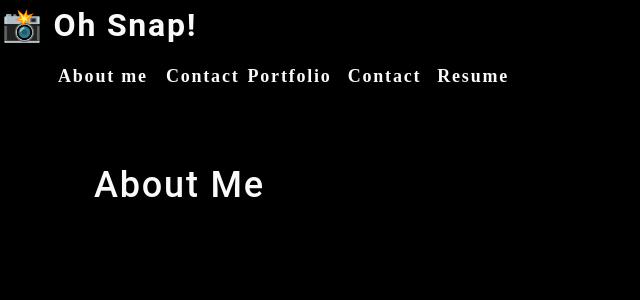
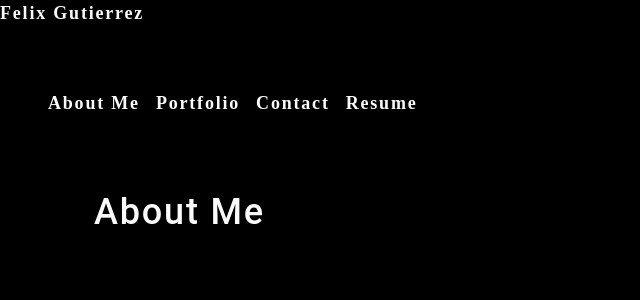
Before and after one commit to fgutierrez2191/dev-portfolio, a React (Create React App) app: page / in a window 1280 px wide. Shown: the top 300 px of the page, without its empty margins (0-640 px from the left). Built offline with nearby package versions, Linux system fonts and the light colour scheme.

Commit message:
added portfolio and footer components

```diff
--- a/src/App.js
+++ b/src/App.js
@@ -1,14 +1,37 @@
-import React from 'react';
+import React, { useState } from 'react';
 import About from './components/About';
 import Nav from './components/Nav';
+import Footer from './components/Footer';
+import Contact from './components/Contact'
+import Portfolio from './components/Portfolio';
+import Header from "./components/Header"
 
 function App() {
+
+
+  const [currentPage, handlePageChange] = useState('About');
+
+  const renderPage = () => {
+    switch (currentPage) {
+      case 'Portfolio':
+        return <Portfolio />;
+      case 'Contact':
+        return <Contact />;
+      default:
+        return <About />;
+    }
+  };
   return (
     <div>
-      <Nav></Nav>
+      <Header>
+      <Nav currentPage={currentPage} handlePageChange={handlePageChange}/>
+      </Header>
       <main>
-        <About></About>
+      <div>{renderPage(currentPage)}</div>
       </main>
+      <Footer>
+
+      </Footer>
     </div>
   );
 }
--- /dev/null
+++ b/src/components/Contact/index.js
@@ -0,0 +1,63 @@
+import React, { useState } from 'react';
+
+import { validateEmail } from '../../utils/helpers';
+
+function ContactForm() {
+  const [formState, setFormState] = useState({ name: '', email: '', message: '' });
+
+  const [errorMessage, setErrorMessage] = useState('');
+  const { name, email, message } = formState;
+
+  const handleSubmit = (e) => {
+    e.preventDefault();
+    if (!errorMessage) {
+      setFormState({ [e.target.name]: e.target.value });
+      console.log('Form', formState);
+    }
+  };
+
+  const handleChange = (e) => {
+    if (e.target.name === 'email') {
+      const isValid = validateEmail(e.target.value);
+      if (!isValid) {
+        setErrorMessage('Your email is invalid.');
+      } else {
+        setErrorMessage('');
+      }
+    } else {
+      if (!e.target.value.length) {
+        setErrorMessage(`${e.target.name} is required.`);
+      } else {
+        setErrorMessage('');
+      }
+    }
+  };
+
+  return (
+    <section>
+      <h1 data-testid="h1tag">Contact me</h1>
+      <form id="contact-form" onSubmit={handleSubmit}>
+        <div>
+          <label htmlFor="name">Name:</label>
+          <input type="text" name="name" defaultValue={name} onBlur={handleChange} />
+        </div>
+        <div>
+          <label htmlFor="email">Email address:</label>
+          <input type="email" name="email" defaultValue={email} onBlur={handleChange} />
+        </div>
+        <div>
+          <label htmlFor="message">Message:</label>
+          <textarea name="message" rows="5" defaultValue={message} onBlur={handleChange} />
+        </div>
+        {errorMessage && (
+          <div>
+            <p className="error-text">{errorMessage}</p>
+          </div>
+        )}
+        <button data-testid="button" type="submit">Submit</button>
+      </form>
+    </section>
+  );
+}
+
+export default ContactForm;
--- /dev/null
+++ b/src/components/Footer/index.js
@@ -0,0 +1,12 @@
+import React from 'react';
+
+function Footer() {
+
+    return(
+        <div>
+
+        </div>
+    )
+};
+
+export default Footer;
--- /dev/null
+++ b/src/components/Header/index.js
@@ -0,0 +1,13 @@
+import React from 'react';
+
+function Header(props) {
+
+    return(
+        <header>
+            <hi>Felix Gutierrez</hi>
+            {props.children}
+        </header>
+    )
+}
+
+export default Header;
--- a/src/components/Nav/index.js
+++ b/src/components/Nav/index.js
@@ -1,13 +1,15 @@
 import React from 'react';
 
-function Nav() {
+
+
+function Nav(props) {
 
     const categories = [
-        // {
-        //   name: "About Me",
-        //   description:
-        //     "A quick bio and recent photo of me",
-        // },
+        {
+          name: "About Me",
+          description:
+            "A quick bio and recent photo of me",
+        },
         { name: "Portfolio", description: "A few links to applications I have built" },
         { name: "Contact", description: "A contact form to get in touch with me" },
         {
@@ -24,25 +26,16 @@
         <header>
   <h2>
     <a href="/">
-      <span role="img" aria-label="camera"> 📸</span> Oh Snap!
     </a>
   </h2>
   <nav>
     <ul className="flex-row">
-      <li className="mx-2">
-        <a href="#about">
-          About me
-        </a>
-      </li>
-      <li>
-        <span>Contact</span>
-      </li>
        {categories.map((category) => (
         <li
           className="mx-1"
           key={category.name}
         >
-              <span onClick={() => categorySelected(category.name)} >
+              <span onClick={() => props.handlePageChange(category.name)} >
             {category.name}
           </span>
         </li>
--- /dev/null
+++ b/src/components/Portfolio/index.js
@@ -0,0 +1,34 @@
+//map  projects , portfolio is a container, map through six projects
+
+// const [projects] = useState([
+//     {
+//       name: 'surf-report',
+//       description: 'MERN Stack',
+//       link: "https://github.com",
+//       repo: "https://github.com"
+//     },
+//     {
+//       name: 'pastel-puzzels',
+//       description: 'MERN Stack',
+//       link: "https://github.com",
+//       repo: "https://github.com"
+//     },
+//     {
+//       name: 'run-buddy',
+//       description: 'HTML/CSS',
+//       link: "https://github.com",
+//       repo: "https://github.com"
+//     },
+//     {
+//       name: 'led-wall',
+//       description: 'Node/IoT',
+//       link: "https://github.com",
+//       repo: "https://github.com"
+//     },
+//     {
+//       name: 'calculator',
+//       description: 'React/JavaScript/CSS',
+//       link: "https://github.com",
+//       repo: "https://github.com"
+//     },
+//   ]);
--- /dev/null
+++ b/src/components/Project/index.js
@@ -0,0 +1 @@
+//card that takes in props for each project
```
